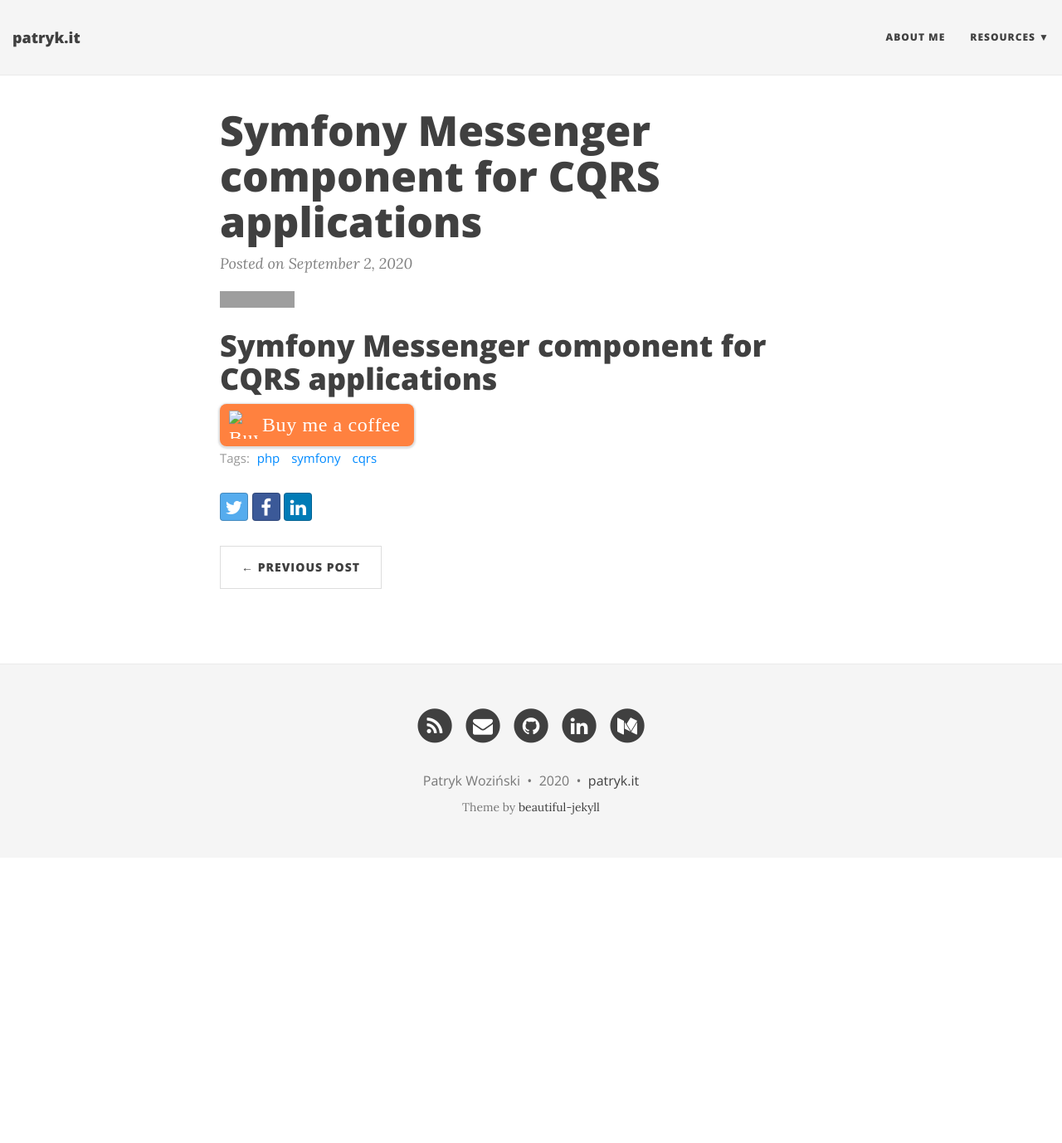
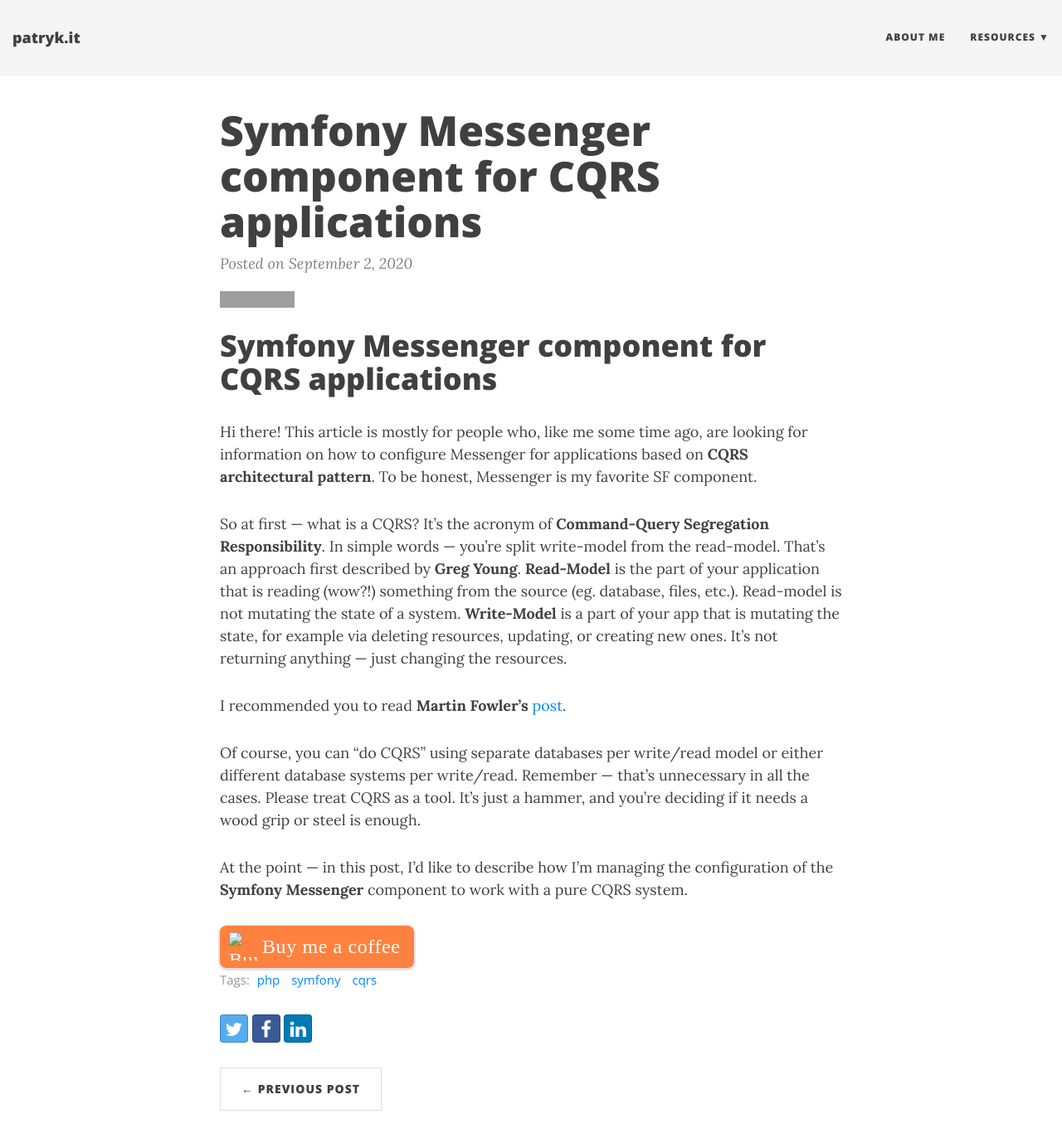
Before and after one commit to patrykwozinski/patrykwozinski.github.io, a Jekyll site: the page built from _posts/2020-09-02-symfony-messenger-component-for-cqrs-applications.md, in a window 1280 px wide and 1400 px high. Shown: the top 1378 px of the window at 83% size. Built offline with Jekyll 4.4.1, drawn with Linux system fonts in a browser that asks for light colours; nearby versions of some CDN libraries; comment, search, counter and statistics services are not loaded; grey boxes are pictures that could not be loaded.

Commit message:
first paragraph

```diff
--- a/_posts/2020-09-02-symfony-messenger-component-for-cqrs-applications.md
+++ b/_posts/2020-09-02-symfony-messenger-component-for-cqrs-applications.md
@@ -8,3 +8,14 @@
 ---
 
 # Symfony Messenger component for CQRS applications
+Hi there! This article is mostly for people who, like me some time ago, are looking for information on how to configure Messenger for applications based on **CQRS architectural pattern**. To be honest, Messenger is my favorite SF component.
+
+So at first — what is a CQRS? It’s the acronym of **Command-Query Segregation Responsibility**. In simple words — you’re split write-model from the read-model. That’s an approach first described by **Greg Young**.
+**Read-Model** is the part of your application that is reading (wow?!) something from the source (eg. database, files, etc.). Read-model is not mutating the state of a system.
+**Write-Model** is a part of your app that is mutating the state, for example via deleting resources, updating, or creating new ones. It’s not returning anything — just changing the resources.
+
+I recommended you to read **Martin Fowler’s** [post](https://martinfowler.com/bliki/CQRS.html).
+
+Of course, you can “do CQRS” using separate databases per write/read model or either different database systems per write/read. Remember — that’s unnecessary in all the cases. Please treat CQRS as a tool. It’s just a hammer, and you’re deciding if it needs a wood grip or steel is enough.
+
+At the point — in this post, I’d like to describe how I’m managing the configuration of the **Symfony Messenger** component to work with a pure CQRS system.
```
